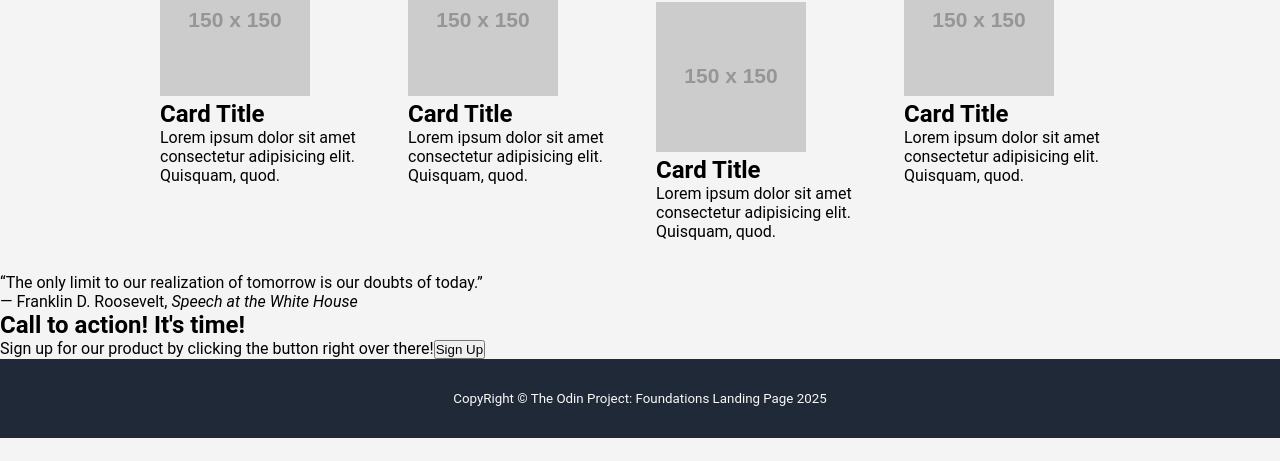
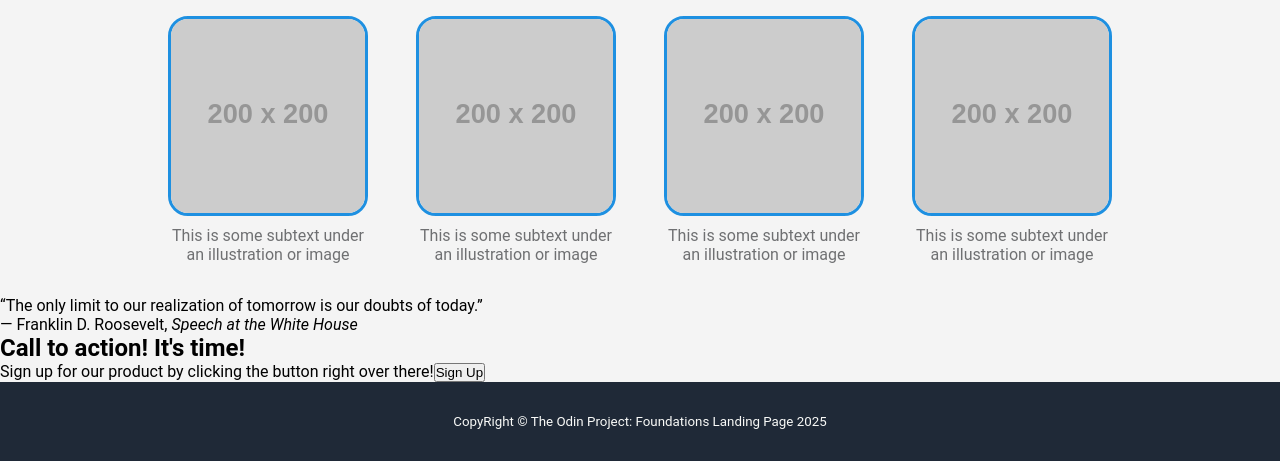
Before and after one commit to picklu/odin-foundations-landing-page, a plain HTML site: page index.html in a window 1280 px wide. Shown: the part 543-1004 px from the top of the page. Before the commit the page ends 981 px from the top, so only its background shows below. Drawn offline with Linux system fonts and the light colour scheme; placeholder pictures from the web are drawn by us.

Commit message:
Style the cards

```diff
--- a/index.html
+++ b/index.html
@@ -34,45 +34,46 @@
     </div>
     <main class="main">
         <div class="cards">
+            <div class="title">
+                <h2>Some random information</h2>
+            </div>
+            <div class="card-container">
+
                 <div class="card">
                     <div class="card-image
                     ">
-                    <img src="https://via.placeholder.com/150" alt="card image">
+                        <img src="https://placehold.co/200" alt="card image">
                     </div>
                     <div class="card-content">
-                    <h2>Card Title</h2>
-                    <p>Lorem ipsum dolor sit amet consectetur adipisicing elit. Quisquam, quod.</p>
+                        <p>This is some subtext under an illustration or image</p>
                     </div>
                 </div>
                 <div class="card">
                     <div class="card-image
                     ">
-                    <img src="https://via.placeholder.com/150" alt="card image">
+                        <img src="https://placehold.co/200" alt="card image">
                     </div>
                     <div class="card-content">
-                    <h2>Card Title</h2>
-                    <p>Lorem ipsum dolor sit amet consectetur adipisicing elit. Quisquam, quod.</p>
-                </div>
-            </div>
-            <div class="card">
-                <h2>Some random information</h2>
-                <div class="card-image
-                ">
-                    <img src="https://via.placeholder.com/150" alt="card image">
-                </div>
-                <div class="card-content">
-                    <h2>Card Title</h2>
-                    <p>Lorem ipsum dolor sit amet consectetur adipisicing elit. Quisquam, quod.</p>
+                        <p>This is some subtext under an illustration or image</p>
                     </div>
                 </div>
                 <div class="card">
                     <div class="card-image
                     ">
-                    <img src="https://via.placeholder.com/150" alt="card image">
+                        <img src="https://placehold.co/200" alt="card image">
                     </div>
                     <div class="card-content">
-                    <h2>Card Title</h2>
-                    <p>Lorem ipsum dolor sit amet consectetur adipisicing elit. Quisquam, quod.</p>
+                        <p>This is some subtext under an illustration or image</p>
+                    </div>
+                </div>
+                <div class="card">
+                    <div class="card-image
+                    ">
+                        <img src="https://placehold.co/200" alt="card image">
+                    </div>
+                    <div class="card-content">
+                        <p>This is some subtext under an illustration or image</p>
+                    </div>
                 </div>
             </div>
         </div>
--- a/style.css
+++ b/style.css
@@ -124,7 +124,44 @@ button {
 
 .cards {
     margin: 2rem 10rem;
+}
+
+.cards .title h2 {
+    text-align: center;
+    font-size: 32px;
+}
+
+.card-container {
+    width: 100%;
+    margin-top: 2rem;
     display: flex;
+    align-items: center;
     justify-content: space-around;
     gap: 2rem;
 }
+
+.card {
+    width: 200px;
+    display: flex;
+    flex-direction: column;
+    justify-content: center;
+    text-align: center;
+    gap: 10px;
+}
+
+.card-image {
+    display: flex;
+    justify-content: center;
+    align-items: center;
+}
+
+.card-image img {
+    border: 3px solid #1e90e1;
+    border-radius: 10%;
+    max-width: 100%;
+    height: auto;
+}
+
+.card-content {
+    color: #6f7072;
+}
```
Lines whose indentation alone changed are shown as unchanged.
